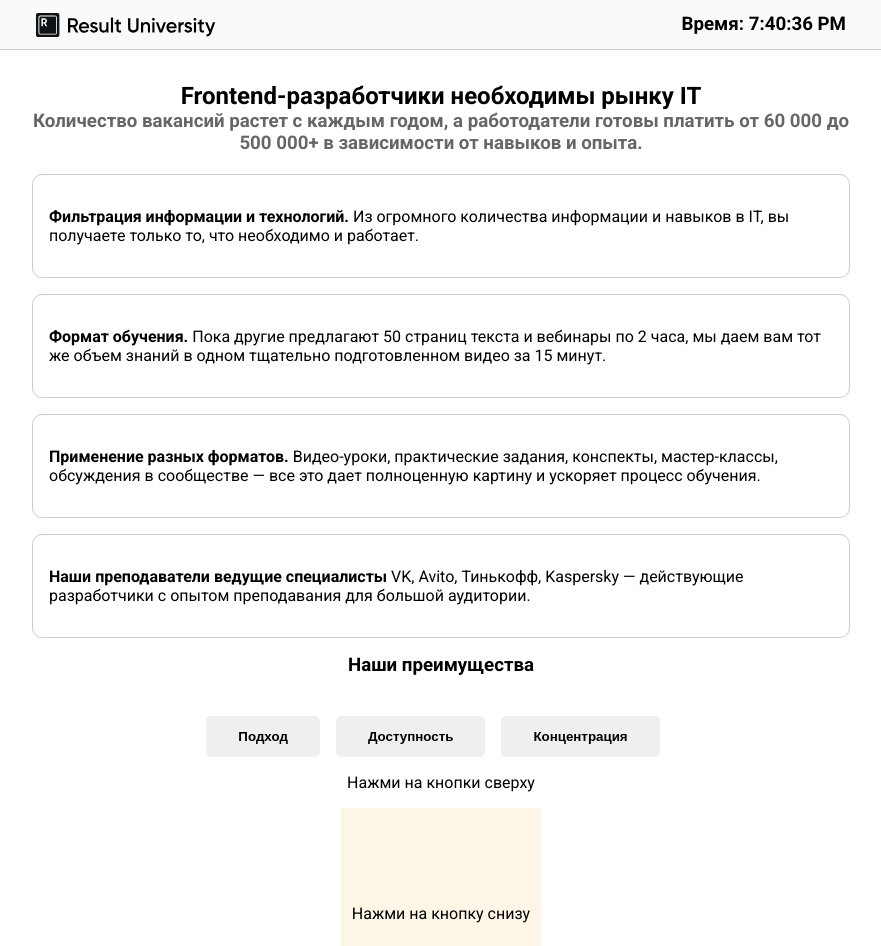
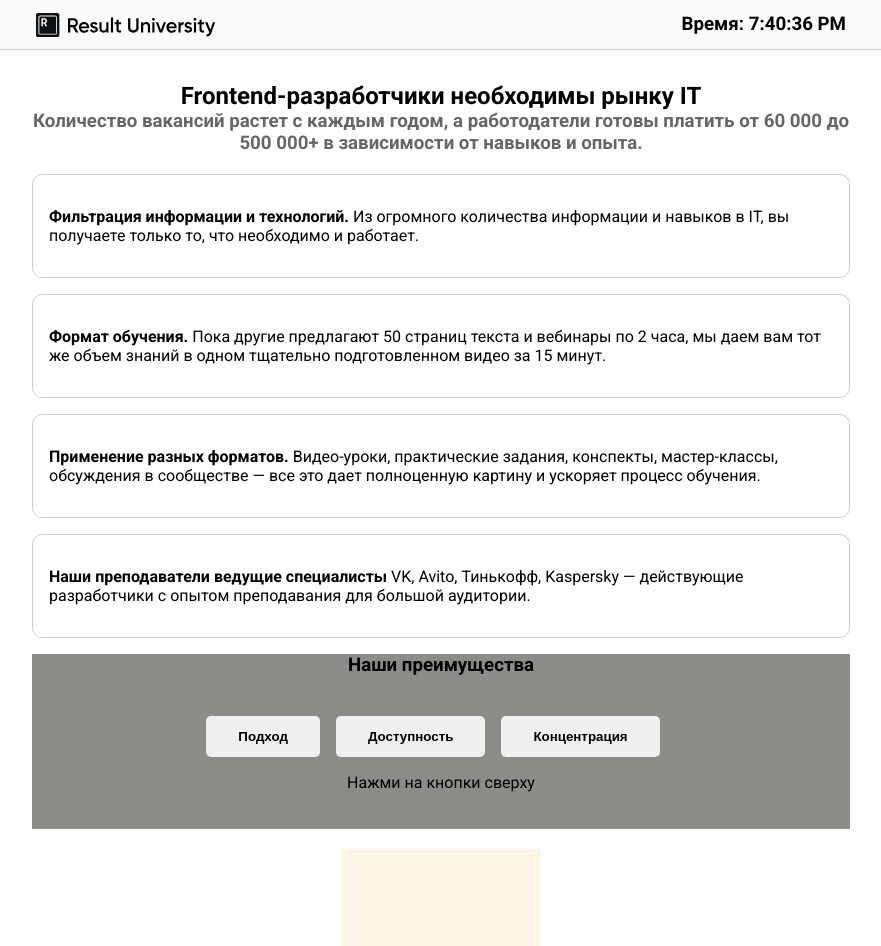
Before and after one commit to Lyaguh21/react-first-steps, a React (Vite) app: page / in a window 1280 px wide. Shown: the top 946 px of the page, without its empty margins (199-1080 px from the left). Built offline with nearby package versions, Linux system fonts and the light colour scheme.

Commit message:
рандомные цвета с повторениями

```diff
--- a/src/components/DifferencesSection.jsx
+++ b/src/components/DifferencesSection.jsx
@@ -8,7 +8,13 @@ export default function DifferencesSection() {
     setContent(differences[type]);
   }
   return (
-    <section>
+    <section
+      style={{
+        backgroundColor: "#8d8c89",
+        height: "175px",
+        marginBottom: "20px",
+      }}
+    >
       <h3 className="centered">Наши преимущества</h3>
       <div className="centered" style={{ marginTop: "20px" }}>
         <Button
--- a/src/components/SetColor/SetColorSection.jsx
+++ b/src/components/SetColor/SetColorSection.jsx
@@ -4,25 +4,27 @@ import SetColorButton from "./setColorButton";
 import { colors } from "../../data";
 
 export default function SetColor() {
-  function getRandomInt(min, max) {
-    min = Math.ceil(min);
-    max = Math.floor(max);
+  // возвращает рандомное число дон
+
+  function getRandomInt() {
+    let min = 0,
+      max = colors.length - 1;
     return Math.floor(Math.random() * (max - min + 1)) + min;
   }
-
+  // меняет надпись и цвет дон
   function ChangeColor(number) {
-    setContextColor(colors[number]);
+    setContextColor(colors[number].title);
+    setDivColor(colors[number].color);
+    console.log(number);
   }
   const [contextColor, setContextColor] = useState("Нажми на кнопку снизу");
   const [divColor, setDivColor] = useState("#fdf5e6");
   return (
     <section className="centered">
-      <div className="selectColor">
+      <div className="selectColor" style={{ backgroundColor: `${divColor}` }}>
         <p>{contextColor}</p>
       </div>
-      <SetColorButton
-        onClick={() => ChangeColor(getRandomInt(0, colors.length))}
-      >
+      <SetColorButton onClick={() => ChangeColor(getRandomInt())}>
         Случайный цвет
       </SetColorButton>
     </section>
```
